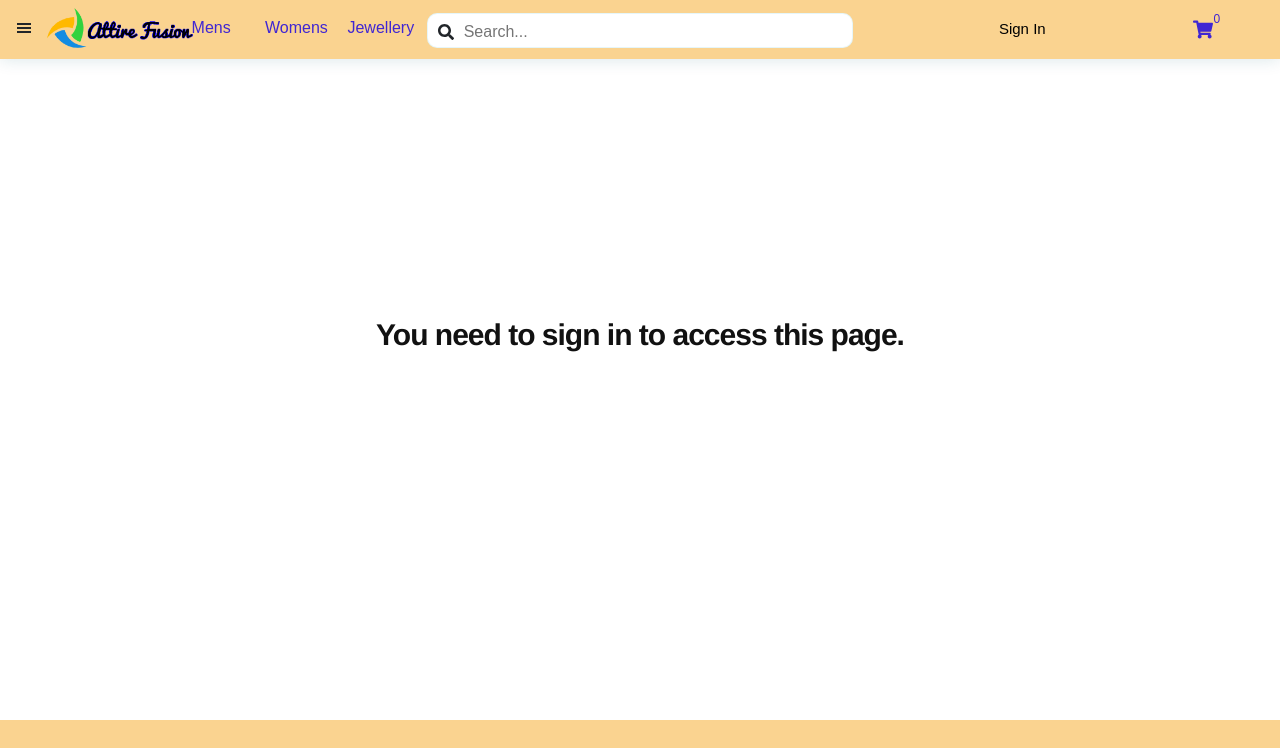
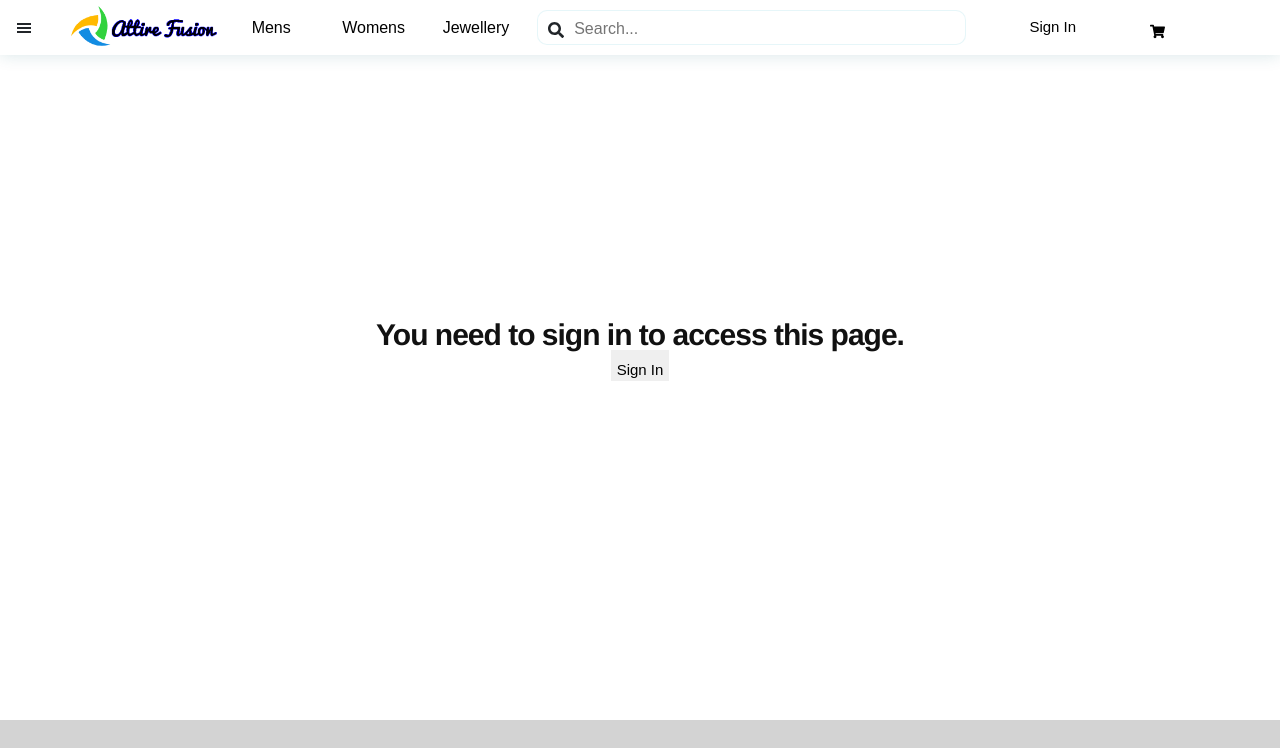
Before and after one commit to pesto-students/little-tags-pankaj6892, a React (Create React App) app: page /cart in a window 1280 px wide. Shown: the top 748 px of the page. Built offline with nearby package versions, Linux system fonts and the light colour scheme; no server answers.

Commit message:
Commit UI Fixes

```diff
--- a/src/components/Footer/Footer.jsx
+++ b/src/components/Footer/Footer.jsx
@@ -8,11 +8,11 @@ const Footer = () => {
   return (
     <div className='footer-div'>
       <h1 className='text-center'>
-        <img src={logo} alt='Attire Fusion' width='200px' />
+        <img src={logo} alt='Attire Fusion' />
       </h1>
       <div className='row'>
         <div className='col-sm-6'>
-          <img src={card} alt='debit card' width='500px' />
+          <img src={card} alt='debit card' style={{ maxWidth: '300px' }} />
         </div>
         <div className='col-sm-3'>
           <div className='text-left'>
--- a/src/components/Footer/Footer.scss
+++ b/src/components/Footer/Footer.scss
@@ -1,5 +1,5 @@
 .footer-div{
-  background-color: rgba(250, 211, 144,1.0);
+  background-color:lightgray;
   min-height: 250px;
   width: 100%;
   padding: 30px;
--- a/src/components/Modal/Modal.js
+++ b/src/components/Modal/Modal.js
@@ -35,7 +35,7 @@ const Modal = ({ showModal, setShowModal }) => {
       {showModal ? (
         <div className='background-box' onClick={closeModal} ref={modalRef}>
           <div className='modalWrapper' showModal={showModal}>
-            <div className='modalImg'>
+            <div className='modalImg d-none d-sm-block'>
               <img src={fusion} alt='girl wearing fusion dress' width='381px' />
             </div>
             <div className='modalContent'>
--- a/src/components/Session/withAuthorization.js
+++ b/src/components/Session/withAuthorization.js
@@ -2,6 +2,7 @@ import React, { useEffect, useContext } from 'react';
 import { connect } from 'react-redux';
 import { withRouter } from 'react-router-dom';
 import FirebaseContext from '../Firebase/context';
+import SignInPopUp from '../SignIn/SignInPopUp';
 // import Modal from '../Modal/Modal';
 
 const withAuthorization = (Component) => {
@@ -32,6 +33,11 @@ const withAuthorization = (Component) => {
       <div className='page-min-height '>
         <h1 style={{ paddingTop: '20rem' }} className='text-center'>
           You need to sign in to access this page.
+          <div>
+            <button style={{'border': '0px'}}>
+              <SignInPopUp item={0}/>
+            </button>
+          </div>
         </h1>
       </div>
     );
--- a/src/components/SignIn/SignInPopUp.jsx
+++ b/src/components/SignIn/SignInPopUp.jsx
@@ -1,6 +1,7 @@
 import React, { useState } from 'react';
 import Modal from '../Modal/Modal';
 import './SignInPopUp.scss';
+import { FaShoppingCart } from 'react-icons/fa';
 
 function SignInPopUp(props) {
   const [showModal, setShowModal] = useState(props.value);
@@ -13,7 +14,18 @@ function SignInPopUp(props) {
     <>
       <div>
         <button className='btn-box' onClick={openModal}>
-          Sign In
+          {props.item === 0 ? (
+            'Sign In'
+          ) : props.item === 1 ? (
+            <>
+              <button className='add-to-cart'>
+                <FaShoppingCart className='mr-2' />
+                Add to Cart
+              </button>
+            </>
+          ) : (
+            <FaShoppingCart />
+          )}
         </button>
 
         <Modal showModal={showModal} setShowModal={setShowModal} />
--- a/src/components/TopNavigation/TopNavigation.jsx
+++ b/src/components/TopNavigation/TopNavigation.jsx
@@ -8,12 +8,105 @@ import SignInPopUp from '../SignIn/SignInPopUp';
 import { SignOut } from '../SignIn/SignIn';
 import { connect } from 'react-redux';
 import SideNavBar from '../SideNavBar/SideNavBar';
+// import { FaShoppingCart } from 'react-icons/fa';
 
 const TopNavigation = ({ authData = [] }) => {
   return (
     <div>
-      <div className='row navigation text-justify'>
-        <div className='col-sm-4 p-2'>
+      <SideNavBar />
+      <div className='navigation'>
+        <div className='item-main d-block d-sm-none' id='item-1'>
+          <Link to='/'>
+            <img
+              src={logo}
+              alt='logo'
+              width='150px'
+              className='d-none d-sm-block'
+            />
+            <img
+              src={logo}
+              alt='logo'
+              width='100px'
+              className='d-block d-sm-none'
+            />
+          </Link>
+        </div>
+        <div className='item-cart d-block d-sm-none' id='item-1'>
+          <div>
+            {authData.length !== 0 ? (
+              <>
+                <Cart />
+              </>
+            ) : (
+              <SignInPopUp />
+            )}
+          </div>
+        </div>
+
+        <div className='item-logo d-none d-sm-block' id='item-1'>
+          <Link to='/'>
+            <img
+              src={logo}
+              alt='logo'
+              width='150px'
+              className='d-none d-sm-block'
+            />
+            <img
+              src={logo}
+              alt='logo'
+              width='100px'
+              className='d-block d-sm-none'
+            />
+          </Link>
+        </div>
+        {/* <div className='item-sub' id='item-1'>
+          <SideNavBar />
+        </div>   */}
+        <div className='item d-none d-sm-block' id='item-1'>
+          <Link to='/product/mens'>Mens</Link>
+        </div>
+        <div className='item d-none d-sm-block' id='item-1'>
+          <Link to='/product/womens'>Womens</Link>
+        </div>
+        <div className='item d-none d-sm-block' id='item-1'>
+          <Link to='/product/jewelery'>Jewellery</Link>
+        </div>
+        <div className='item-first search-bar' id='item-1'>
+          <FaSearch />
+          <input placeholder='Search...' className='input-search-bar' />
+        </div>
+
+        <div className='item-logo d-none d-sm-block' id='item-1'>
+          {authData.length !== 0 ? (
+            <>
+              <img
+                src={authData.displayPicture}
+                alt=''
+                width='40px'
+                className='profile-pic'
+              />
+              {authData.username}
+            </>
+          ) : (
+            <SignInPopUp item={0} />
+          )}
+        </div>
+        <div className='d-none d-sm-block'>
+          {authData.length !== 0 ? <SignOut /> : null}
+        </div>
+        <div className='item-sub d-none d-sm-block' id='item-1'>
+          <div>
+            {authData.length !== 0 ? (
+              <>
+                <Cart />
+              </>
+            ) : (
+              <SignInPopUp />
+            )}
+          </div>
+        </div>
+
+        {/* <div className='col-sm-4 p-2'>
           <div className='row'>
             <div className='col-sm-1 col-1 pt-sm-2 pt-1'>
               <SideNavBar />
@@ -62,17 +155,92 @@ const TopNavigation = ({ authData = [] }) => {
               {authData.username}
             </>
           ) : (
-            <SignInPopUp />
+            <SignInPopUp item={0} />
           )}
         </div>
         <div className='col-sm-1 d-none d-sm-block'>
           {authData.length !== 0 ? <SignOut /> : null}
         </div>
-        <div className='col-sm-1 text-right'>
-          <Cart />
-        </div>
+        <div className='col-sm-1 text-left'>
+          {authData.length !== 0 ? (
+            <>
+              <Cart />
+            </>
+          ) : (
+            <SignInPopUp />
+          )}
+        </div> */}
       </div>
     </div>
+
+    // <div>
+    //   <div className='row navigation text-justify'>
+    //     <div className='col-sm-4 p-2'>
+    //       <div className='row'>
+    //         <div className='col-sm-1 col-1 pt-sm-2 pt-1'>
+    //           <SideNavBar />
+    //         </div>
+    //         <div className='col-sm-4 col-4'>
+    //           <Link to='/'>
+    //             <img
+    //               src={logo}
+    //               alt='logo'
+    //               width='150px'
+    //               className='d-none d-sm-block'
+    //             />
+    //             <img
+    //               src={logo}
+    //               alt='logo'
+    //               width='100px'
+    //               className='d-block d-sm-none'
+    //             />
+    //           </Link>
+    //         </div>
+    //         <div className='col-sm-2 col-2 pt-sm-2 pt-1 d-none d-sm-block'>
+    //           <Link to='/product/mens'>Mens</Link>
+    //         </div>
+    //         <div className='col-sm-2 col-3 pt-sm-2 pt-1 d-none d-sm-block'>
+    //           <Link to='/product/womens'>Womens</Link>
+    //         </div>
+    //         <div className='col-sm-2 col-2 pl-4 pt-sm-2 pt-1 text-right d-none d-sm-block'>
+    //           <Link to='/product/jewelery'>Jewellery</Link>
+    //         </div>
+    //       </div>
+    //     </div>
+    //     <div className='col-sm-4 search-bar'>
+    //       <FaSearch />
+    //       <input placeholder='Search...' className='input-search-bar' />
+    //     </div>
+
+    //     <div className='col-sm-2 d-none d-sm-block text-right'>
+    //       {authData.length !== 0 ? (
+    //         <>
+    //           <img
+    //             src={authData.displayPicture}
+    //             alt=''
+    //             width='40px'
+    //             className='profile-pic'
+    //           />
+    //           {authData.username}
+    //         </>
+    //       ) : (
+    //         <SignInPopUp item={0} />
+    //       )}
+    //     </div>
+    //     <div className='col-sm-1 d-none d-sm-block'>
+    //       {authData.length !== 0 ? <SignOut /> : null}
+    //     </div>
+    //     <div className='col-sm-1 text-left'>
+    //       {authData.length !== 0 ? (
+    //         <>
+    //           <Cart />
+    //         </>
+    //       ) : (
+    //         <SignInPopUp />
+    //       )}
+    //     </div>
+    //   </div>
+    // </div>
   );
 };
 
--- a/src/components/TopNavigation/TopNavigation.scss
+++ b/src/components/TopNavigation/TopNavigation.scss
@@ -9,24 +9,83 @@ $flat-fresh: rgba(250, 211, 144,1.0);
   opacity: 1;
   top: 0;
   z-index: 99;
-  background: rgba(250, 211, 144,1.0);
+  background: white;
   width: 100%;
   display: flex;
+  flex-wrap: wrap;
   align-items: center;
   height: 50px;
   box-shadow: 0 0 16px 0 rgba(10, 91, 106, 0.16);
   height: inherit;
+  justify-content: center;
   // padding: .5rem;
 }
+.item-logo{
+  width: 12%;
+  text-align: center;
+  border: none;
+  padding: 3px;
+}
+
+.item{
+  width: 8%;
+  text-align: center;
+  border: none;
+  padding: 3px;
+}
+.item-sub{
+  width: 5%;
+  height: 30px;
+  border: none;
+  margin: 10px;
+  padding: 3px;
+}
+
+.item-first{
+  width: 33.5%;
+  height: 30px;
+  border: none;
+  margin: 10px;
+  padding: 3px;
+}
+
+.item-main{
+  width: 35%;
+  height: 30px;
+  border: none;
+  margin: 10px;
+  padding: 3px;
+}
+
+.item-cart{
+  width: 0%;
+  height: 30px;
+  border: none;
+  margin: 10px;
+  padding: 3px;
+}
+
+@media screen and (max-width: 576px) {
+  .item-first{
+  width: 84%;
+
+}
+
+.navigation {
+  background-image: linear-gradient(to right top, #051937, #004d7a, #008793, #00bf72, #a8eb12);;
+}
+}
+
+
 
 .navigation a {
   text-decoration: none;
   display: inline;
-  color: rgb(64, 38, 211);
+  color: black;
 }
 
 .navigation a:hover{
-  color: black;
+  color: blue;
 }
 
 .align-right{
@@ -74,8 +133,8 @@ body {
 }
 
 .search-bar {
-  width: 100%;
-  margin-top: 1px;
+  // width: 100%;
+  // margin-top: 1px;
   height: 35px;
   border: 1px solid rgba(99, 198, 216, 0.16);
   padding-left: 10px;
@@ -87,7 +146,7 @@ body {
   border: none;
   width: 90%;
   padding-left: 10px;
-  padding-top:6px;
+  // padding-top:6px;
   height: 30px;
   outline: none;
 }
--- a/src/pages/ProductPage/ProductPage.jsx
+++ b/src/pages/ProductPage/ProductPage.jsx
@@ -8,7 +8,7 @@ const ProductPage = (props) => {
     <div className='mt-64 page-min-height'>
       <div className='page-100 center pt-64'>
         <div>
-          <div className='row'>
+          <div className='row mr-0'>
             <div className='col-sm-2'>
               <Sidebar />
             </div>
```
Also changed, not shown: src/components/ItemPage/ItemPage.jsx (+32 -5 lines), src/components/Modal/Modal.scss (+18 -6 lines), 1 other file (tests, documents, lock files or other folders).
